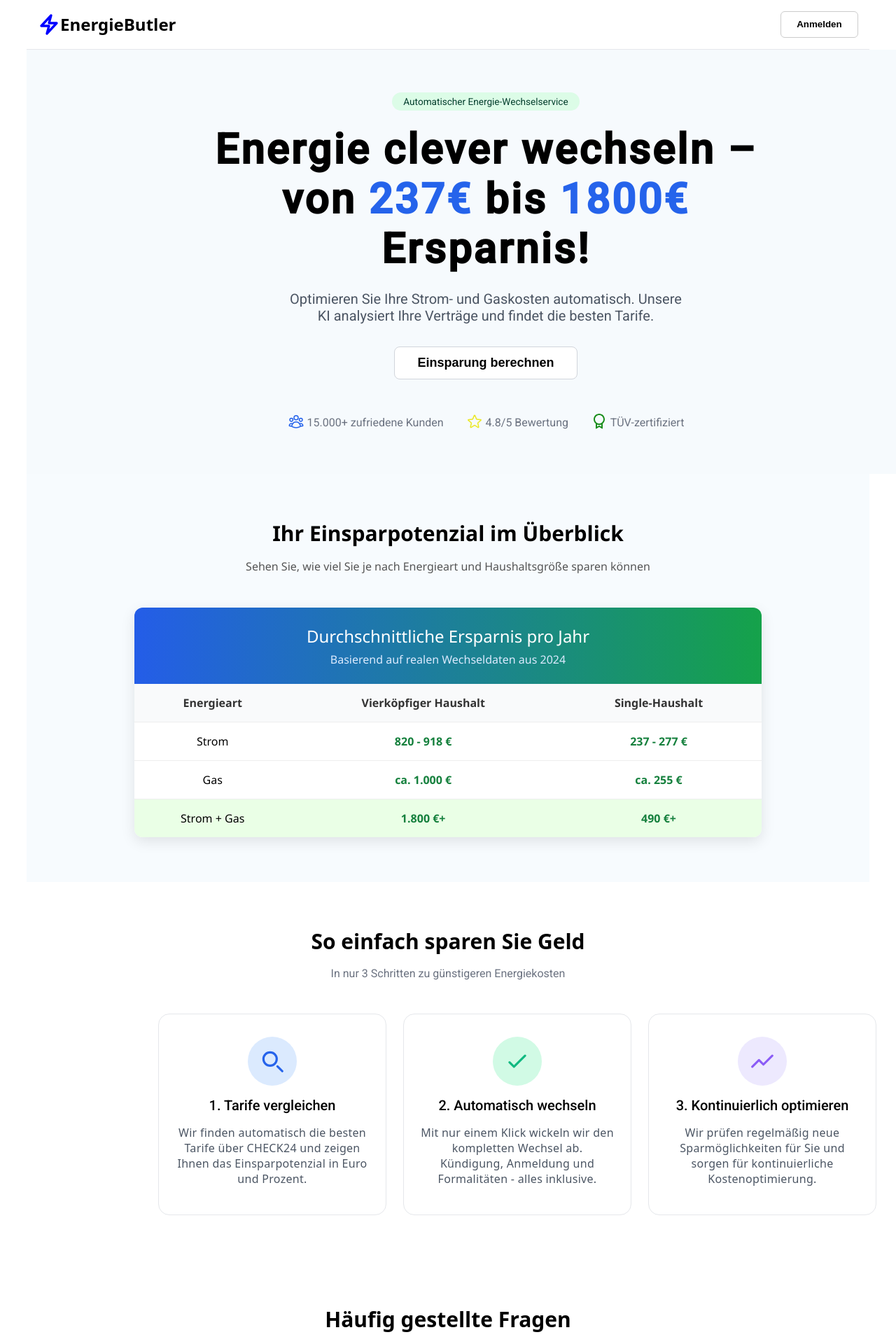
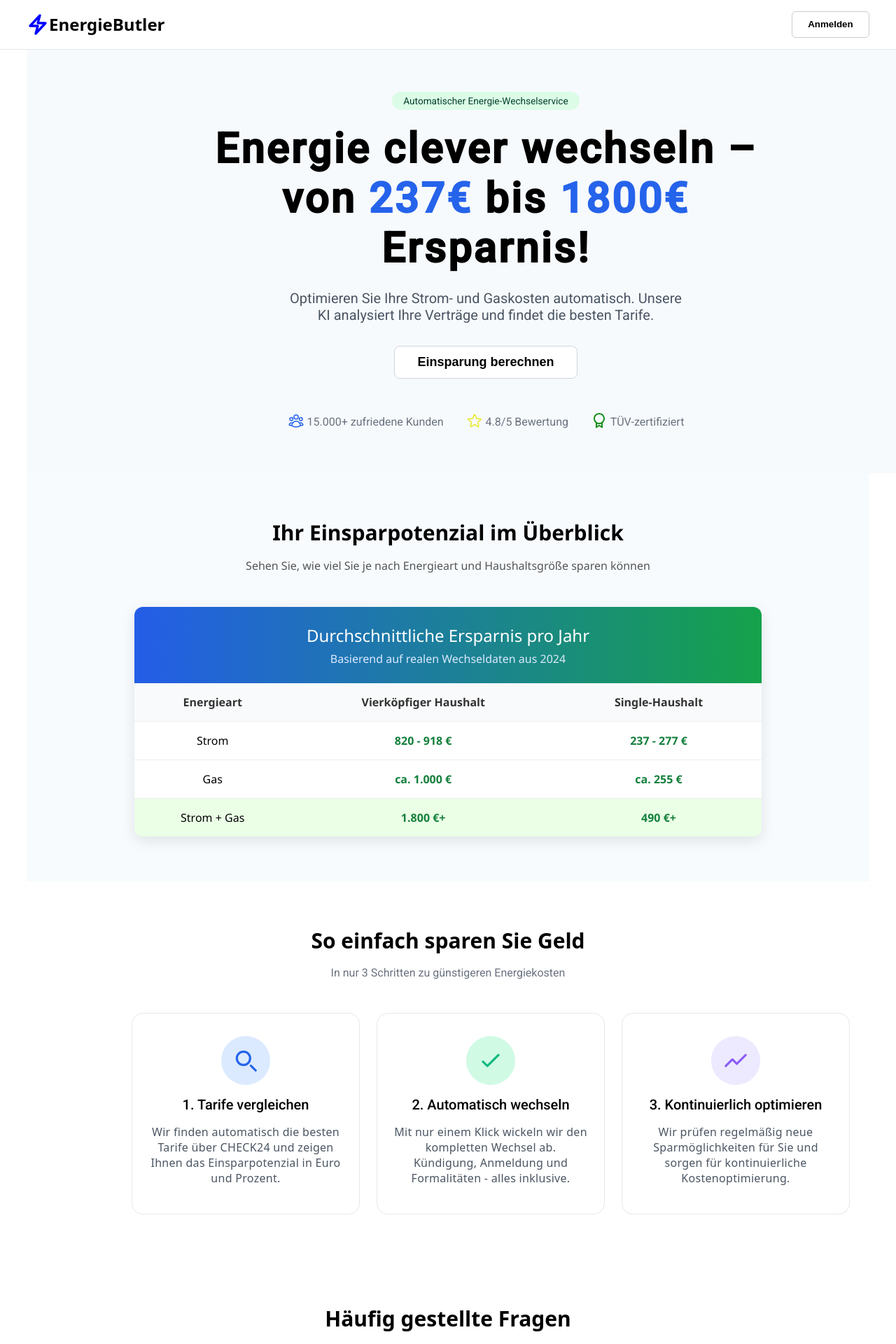
Before and after one commit to umidbek77/EnergieButler, an Angular app: page / in a window 1280 px wide. Shown: the top 1920 px of the page at 70% size. Built offline with nearby package versions, Linux system fonts and the light colour scheme.

Commit message:
yaxshi ishlar atildi

```diff
--- a/src/app/components/energy-saving-steps/energy-saving-steps.component.css
+++ b/src/app/components/energy-saving-steps/energy-saving-steps.component.css
@@ -1,6 +1,6 @@
 .container {
   max-width: 1400px;
-  margin: 0 38px;
+  margin: 0 auto;
   padding: 64px 16px;
   text-align: center;
 }
--- a/src/app/components/header/header.component.css
+++ b/src/app/components/header/header.component.css
@@ -1,11 +1,16 @@
 .header {
+  position: fixed;
+  top: 0;
+  left: 0;
+  right: 0;
+  padding-block: 20px;
+  z-index: 1000;
   display: flex;
   justify-content: space-between;
   align-items: center;
   font-family: system-ui, -apple-system, BlinkMacSystemFont, "Segoe UI", Roboto,
     Oxygen, Ubuntu, Cantarell, "Open Sans", "Helvetica Neue", sans-serif;
-  padding: 16px;
-  margin: 0 38px;
+  padding: 16px 38px;
   background-color: white;
   border-bottom: 1px solid #e5e7eb;
 }
--- a/src/app/components/hero/hero.component.css
+++ b/src/app/components/hero/hero.component.css
@@ -4,6 +4,7 @@
   margin: 0 38px;
   text-align: center;
   background-color: #f6fafd;
+  margin-top: 70px;
 }
 
 .hero-container {
```
